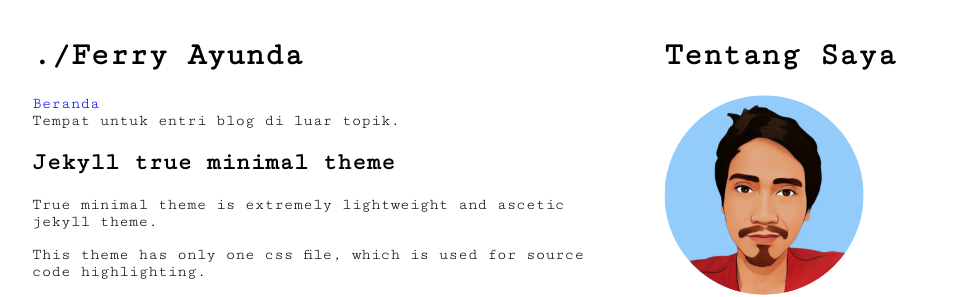
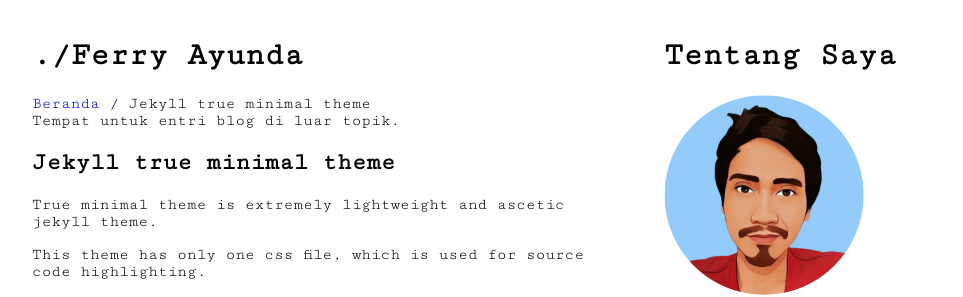
Before and after one commit to susahcebok/minimals, a Jekyll site: the page built from _posts/2018-01-01-jekyll-true-minimal-theme.md, in a window 1280 px wide. Shown: the top 297 px of the page, without its empty margins (153-1116 px from the left). Built offline with Jekyll 4.4.1, drawn with Linux system fonts in a browser that asks for light colours.

Commit message:
Update header.html

```diff
--- a/_includes/header.html
+++ b/_includes/header.html
@@ -1,2 +1,2 @@
 <h1>{{ site.name }}</h1>
-<p class="lead"><a href='{{ site.url }}/'>Beranda</a><br/>Tempat untuk entri blog di luar topik.</p>
+<p class="lead"><a href='{{ site.url }}/'>Beranda</a> / {{ page.title }}{{ page.shortUrl }} <br/>Tempat untuk entri blog di luar topik.</p>
```
